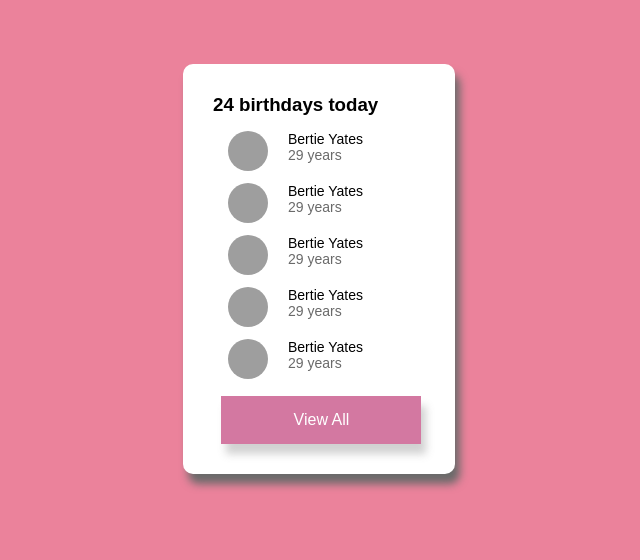
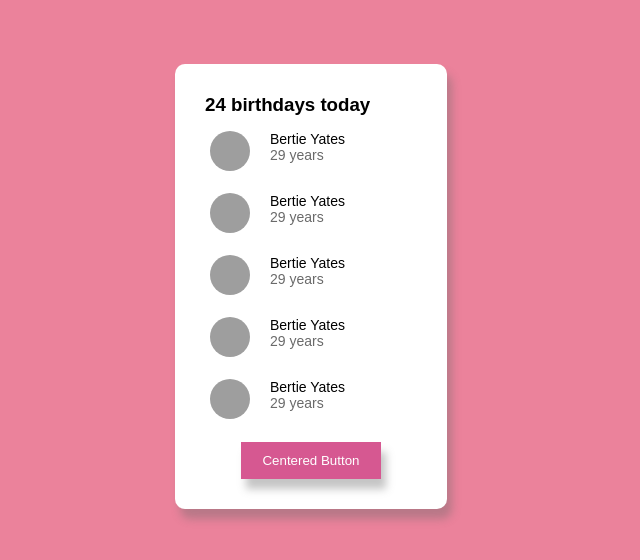
Before and after one commit to sreeramadasuarun/Html-test, a plain HTML site: page Index.html in a window 1280 px wide. Shown: the whole page, without its empty margins (329-969 px from the left). Drawn offline with Linux system fonts and the light colour scheme; grey boxes are pictures that could not be loaded.

Commit message:
modified2

```diff
--- a/Index.html
+++ b/Index.html
@@ -9,8 +9,8 @@
 
     <style>
         * {
-            margin: 0;
-            padding: 0;
+            margin: 0px;
+            padding: 0px;
             box-sizing: border-box;
             font-family: Arial, Helvetica, sans-serif;
 
@@ -30,6 +30,8 @@
             float: left;
         }
 
+
+
         .text {
             font-size: 14px;
         }
@@ -38,48 +40,61 @@
             background-color: white;
             width: 17rem;
             height: auto;
-            box-shadow: 5px 10px 8px #6a6a6a;
+            box-shadow: 5px 10px 8px #6a6a6a63;
             border-radius: 10px;
             padding: 30px;
-            margin-top: 5%;
-            margin-left: 40%;
+
 
         }
 
         .list {
-            margin: 10px;
-            padding: 5px 5px;
+            margin: 0px;
+            padding: 15px 5px 7px 5px;
+            display: flex;
         }
 
-        .btn {
-            margin-left: 4%;
-            width: 200px;
-            margin-top: 10px;
-            background-color: #d378a1;
-            box-shadow: 5px 10px 8px #6a6a6a4e;
 
+
+        .center {
+            position: relative;
+            float: bottom;
+            text-align: center;
+            padding-top: 1rem;
+
+        }
+
+        button {
+            background-color: #d65891;
+            text-decoration: none;
             border: none;
+            padding: 11px 21px;
             color: white;
-            padding: 15px 32px;
-            text-align: center;
-            text-decoration: none;
-            display: inline-block;
-            font-size: 16px;
+            box-shadow: 5px 10px 8px #6a6a6a63;
+
         }
 
         .grey {
             color: #6a6a6a;
+        }
+
+        .popup {
+            display: grid;
+            justify-content: center;
+            align-items: center;
+            margin-top: 4rem;
         }
     </style>
 
 </head>
 
 <body>
+    <div class="popup">
         <div class="container">
 
             <h3>24 birthdays today</h3>
 
 
+            <div class="listall">
                 <div class="list">
                     <img src="https://www.edology.com/uploads/media/sulu-700x450/00/1720-blog-why-coding-is-so-important-for-IT-jobs-s.jpg?v=2-0"
                         alt="no image">
@@ -120,9 +135,13 @@
                         <p class="grey">29 years</p>
                     </div>
                 </div>
+            </div>
 
-        <button class="btn">View All</button>
+            <div class="center">
+                <button>Centered Button</button>
+            </div>
 
+        </div>
     </div>
 
 </body>
```
Lines whose indentation alone changed are shown as unchanged.
